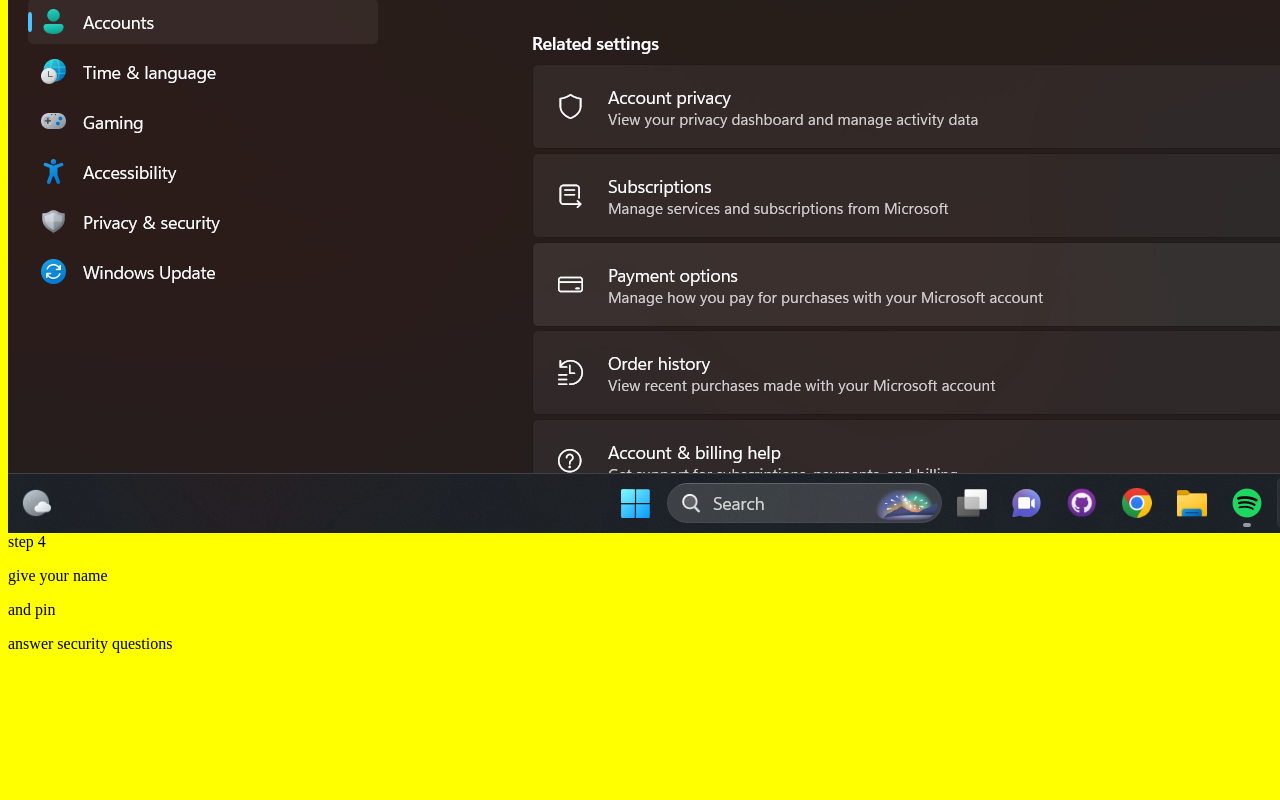
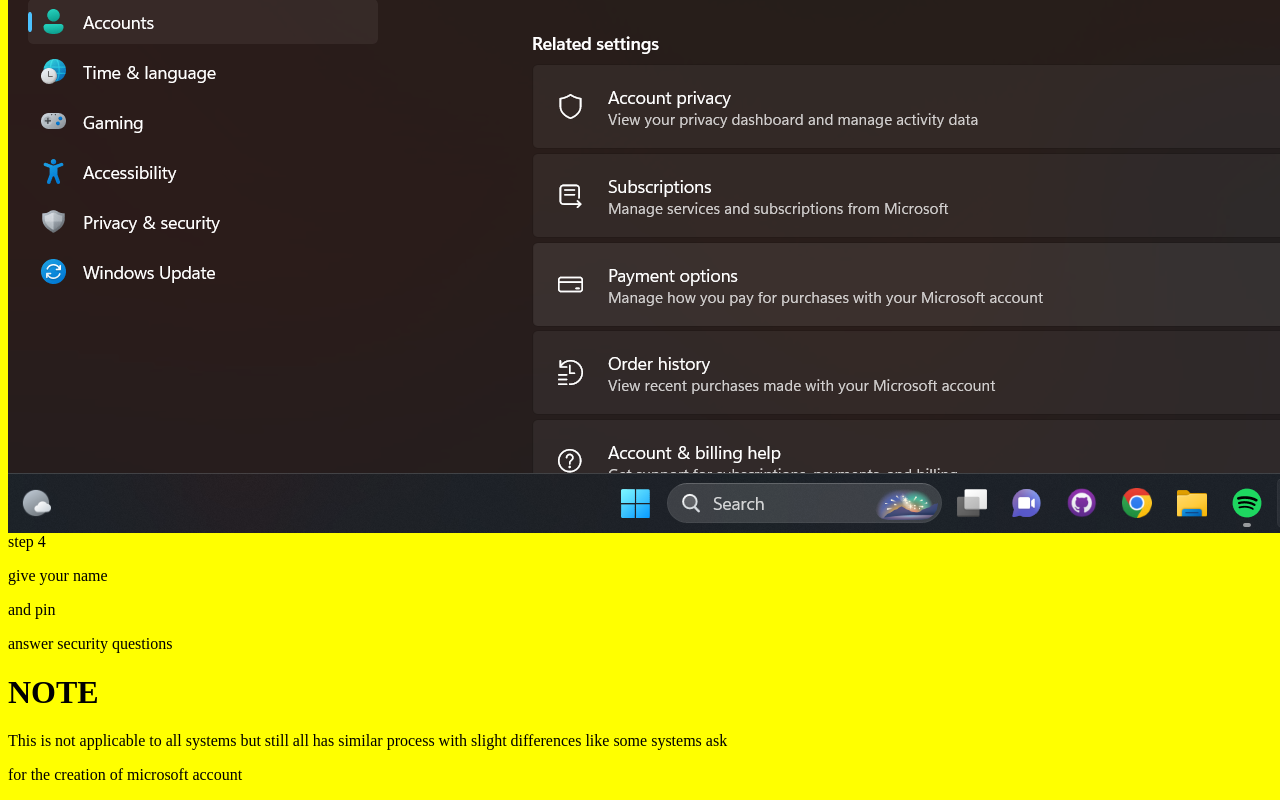
Before and after one commit to prabhasgamini/multiple-windows-login, a plain HTML site: page index.html in a window 1280 px wide. Shown: the part 1503-2303 px from the top of the page. Before the commit the page ends 2172 px from the top, so only its background shows below. Drawn offline with Linux system fonts and the light colour scheme.

Commit message:
Update index.html

```diff
--- a/index.html
+++ b/index.html
@@ -19,6 +19,11 @@
     <p>give your name </p>
       <p>  and pin </p>
    <p> answer security questions</p>
+      <h1>
+NOTE
+      </h1>
+      <p>This is not applicable to all systems but still all has similar process with slight differences like some systems ask  </p>
+      <p>for the creation of microsoft account</p>
     </centre>
   </body>
 </html>
```
